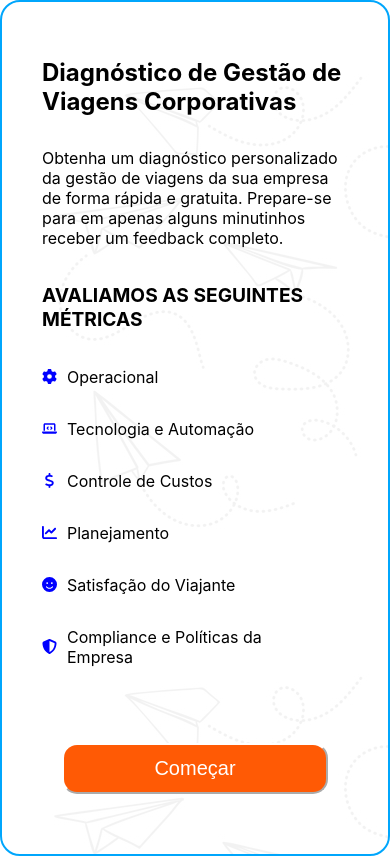
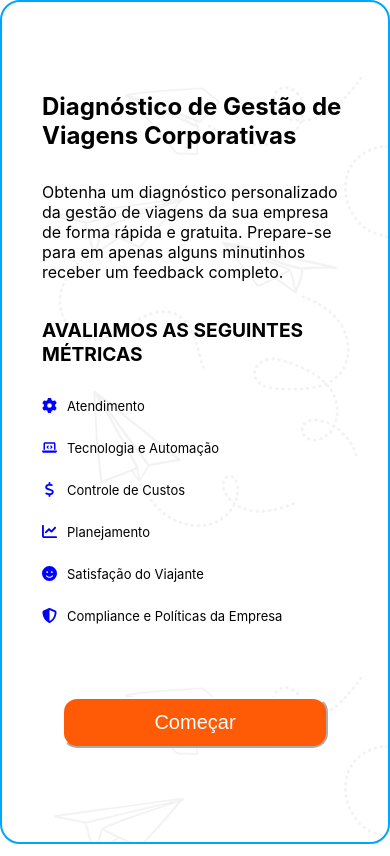
Before and after one commit to RaphaPaixOnfly/responsive-next, a Next.js app: page / in a window 390 px wide. Built offline with nearby package versions, Linux system fonts and the light colour scheme.

Commit message:
atendimento

```diff
--- a/pages/index.js
+++ b/pages/index.js
@@ -32,7 +32,7 @@ export default function Home() {
             <div className={styles.iconStruct}>
               <div className={styles.iconItem}>
                 <FontAwesomeIcon icon={faCog} className={styles.icon}/>
-                <p>Operacional</p>
+                <p>Atendimento</p>
               </div>
               <div className={styles.iconItem}>
                 <FontAwesomeIcon icon={faLaptopCode} className={styles.icon}/>
--- a/styles/Home.module.css
+++ b/styles/Home.module.css
@@ -152,6 +152,7 @@
     .iconStruct{
       margin-top: 0px;
       display: block;
+      font-size: 13px;
     }
   }
   @media (min-width: 768px) {
```
Also changed, not shown: pages/dashboard.js (+6 -5 lines).
